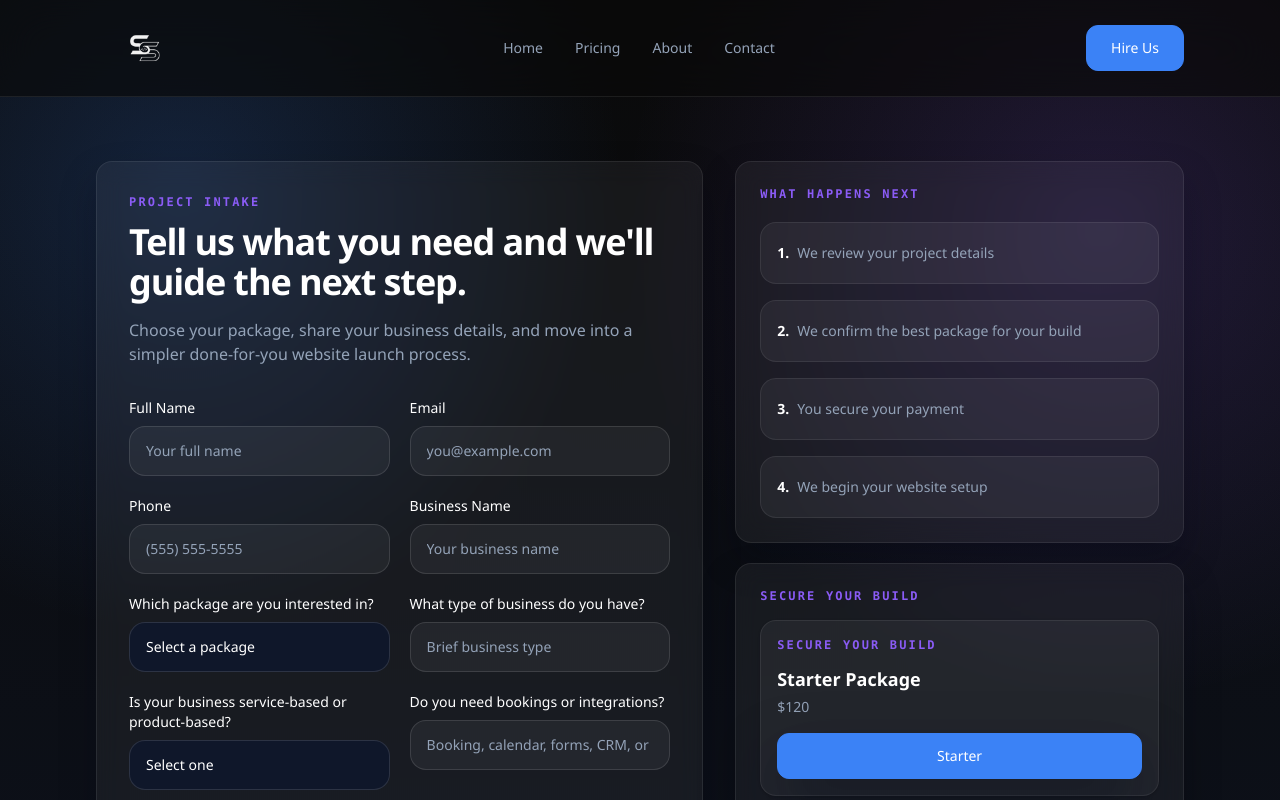
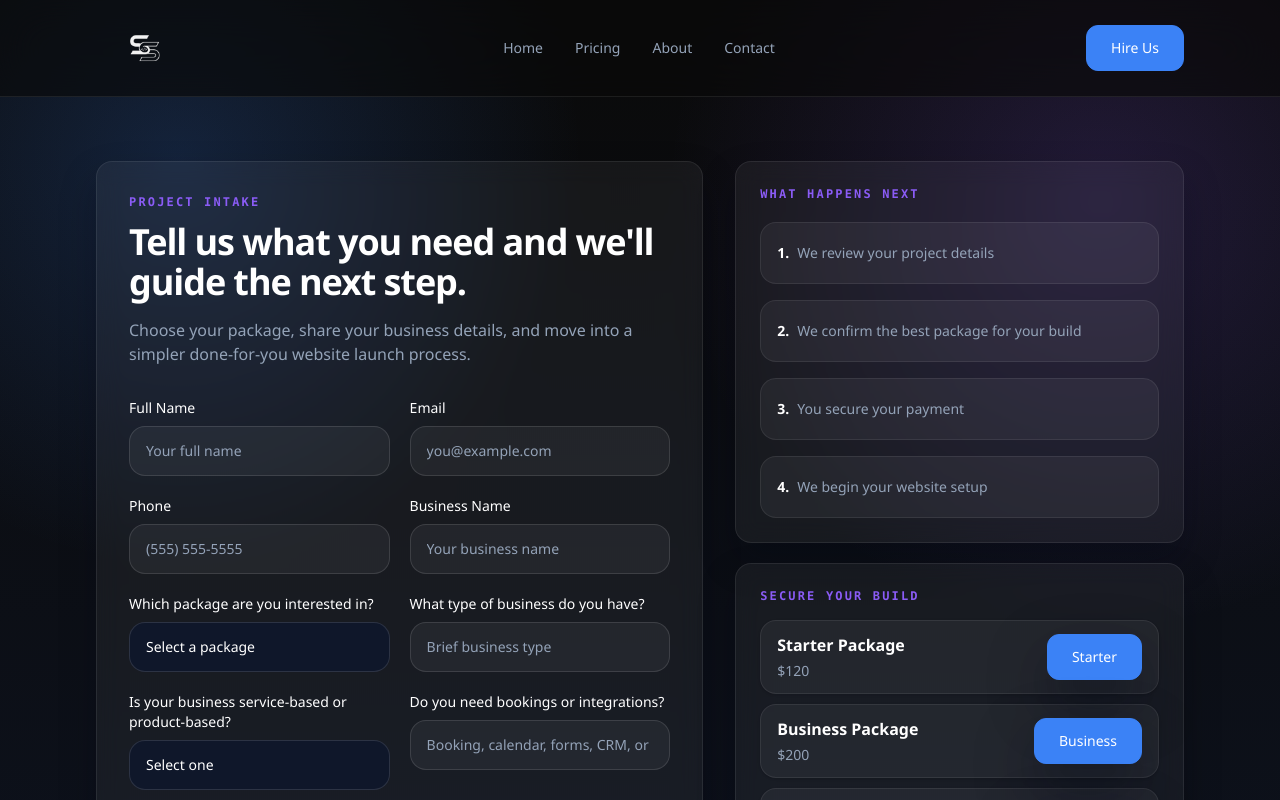
Before and after one commit to MySaaS1023/SS, a Next.js app: page /get-started in a window 1280 px wide. Shown: the top 800 px of the page. Built offline with nearby package versions, Linux system fonts and the light colour scheme.

Commit message:
fix hire us page spacing

```diff
--- a/components/intake-form.tsx
+++ b/components/intake-form.tsx
@@ -113,8 +113,8 @@ export function IntakeForm({ selectedPackage }: IntakeFormProps) {
   }
 
   return (
-    <div className="grid gap-8 lg:grid-cols-[1.15fr_0.85fr]">
-      <form onSubmit={handleSubmit} className="glass-card p-6 sm:p-8">
+    <div className="grid gap-8 lg:items-start lg:grid-cols-[1.15fr_0.85fr]">
+      <form onSubmit={handleSubmit} className="glass-card self-start p-6 sm:p-8">
         <div className="max-w-2xl">
           <p className="font-mono text-xs font-semibold uppercase tracking-[0.18em] text-[var(--accent-strong)]">
             Project Intake
@@ -275,7 +275,7 @@ export function IntakeForm({ selectedPackage }: IntakeFormProps) {
         ) : null}
       </form>
 
-      <aside className="space-y-5">
+      <aside className="self-start space-y-5">
         <div className="glass-card p-6">
           <p className="font-mono text-xs font-semibold uppercase tracking-[0.18em] text-[var(--accent-strong)]">
             What happens next
@@ -304,35 +304,34 @@ export function IntakeForm({ selectedPackage }: IntakeFormProps) {
           <p className="font-mono text-xs font-semibold uppercase tracking-[0.18em] text-[var(--accent-strong)]">
             Secure your build
           </p>
-          <div className="mt-4 space-y-3">
+          <div className="mt-4 space-y-2.5">
             {pricingPackages.map((pkg) => {
               const isSelected = selectedPackage === pkg.key;
 
               return (
                 <div
                   key={pkg.key}
-                  className={`rounded-2xl border p-4 shadow-sm transition ${
+                  className={`rounded-2xl border px-4 py-3 shadow-sm transition ${
                     isSelected
                       ? "border-[rgba(59,130,246,0.28)] bg-[rgba(59,130,246,0.1)] shadow-[var(--shadow)] ring-1 ring-[rgba(59,130,246,0.16)]"
                       : "border-[rgba(255,255,255,0.08)] bg-[rgba(255,255,255,0.05)]"
                   }`}
                 >
-                  <p className="font-mono text-xs font-semibold uppercase tracking-[0.18em] text-[var(--accent-strong)]">
-                    {isSelected ? "Selected Package" : "Secure Your Build"}
-                  </p>
-                  <div className="mt-3">
-                    <p className="text-lg font-semibold text-white">{pkg.name}</p>
+                  <div className="flex flex-col gap-3 sm:flex-row sm:items-center sm:justify-between">
+                    <div className="min-w-0">
+                      <p className="text-base font-semibold text-white">{pkg.name}</p>
                       <p className="mt-1 text-sm font-medium text-[var(--muted)]">
                         {pkg.price}
                       </p>
                     </div>
                     <a
                       href={PAYMENT_LINKS[pkg.key]}
-                    className={`${primaryButtonClass} force-white-btn mt-4 w-full px-4 py-2.5 text-sm shadow-[var(--shadow)]`}
+                      className={`${primaryButtonClass} force-white-btn shrink-0 px-4 py-2 text-sm shadow-[var(--shadow)]`}
                       aria-label={`Pay for ${pkg.name} with Stripe`}
                     >
                       {pkg.shortName}
                     </a>
+                  </div>
                 </div>
               );
             })}
```
Lines whose indentation alone changed are shown as unchanged.
